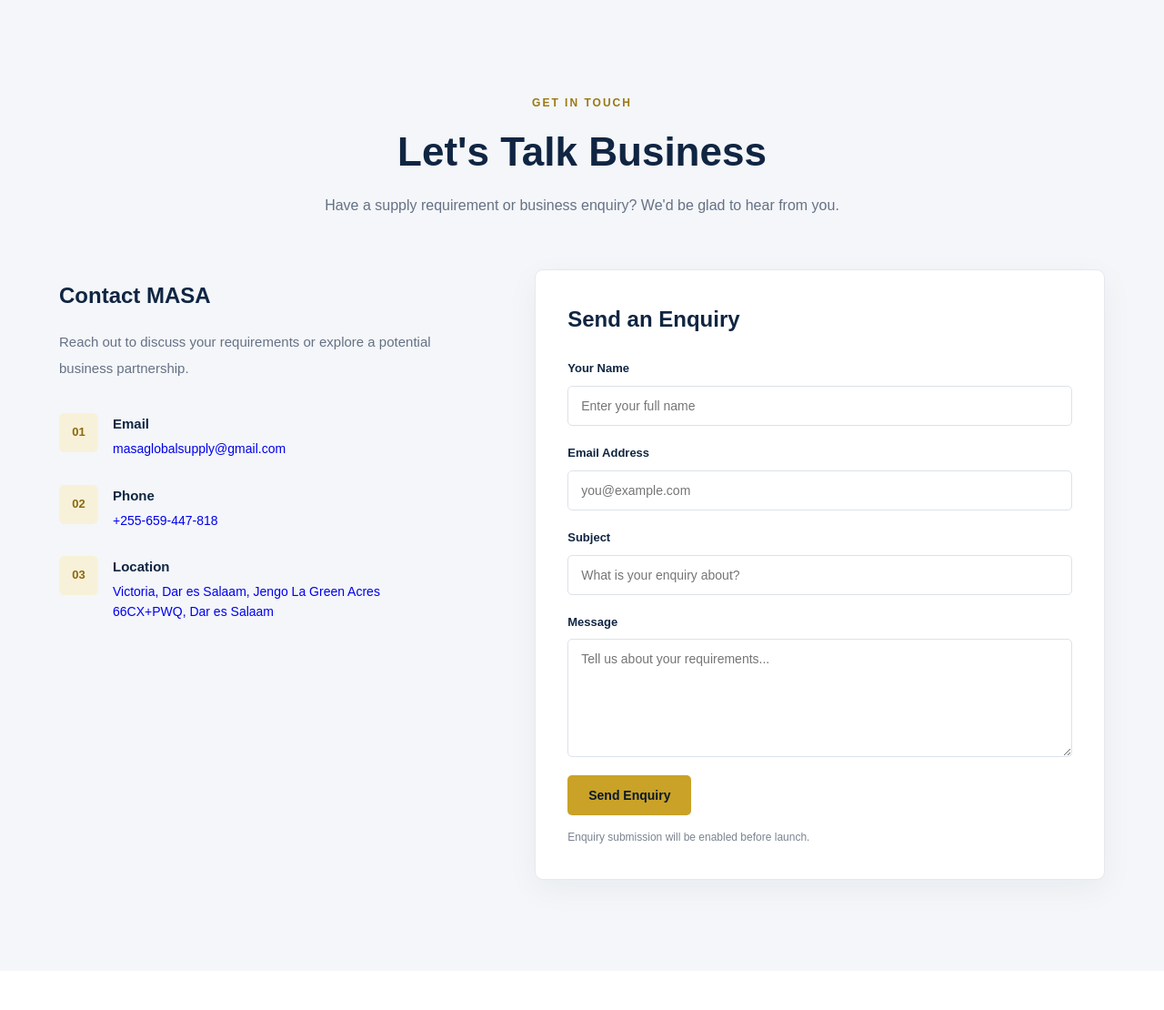
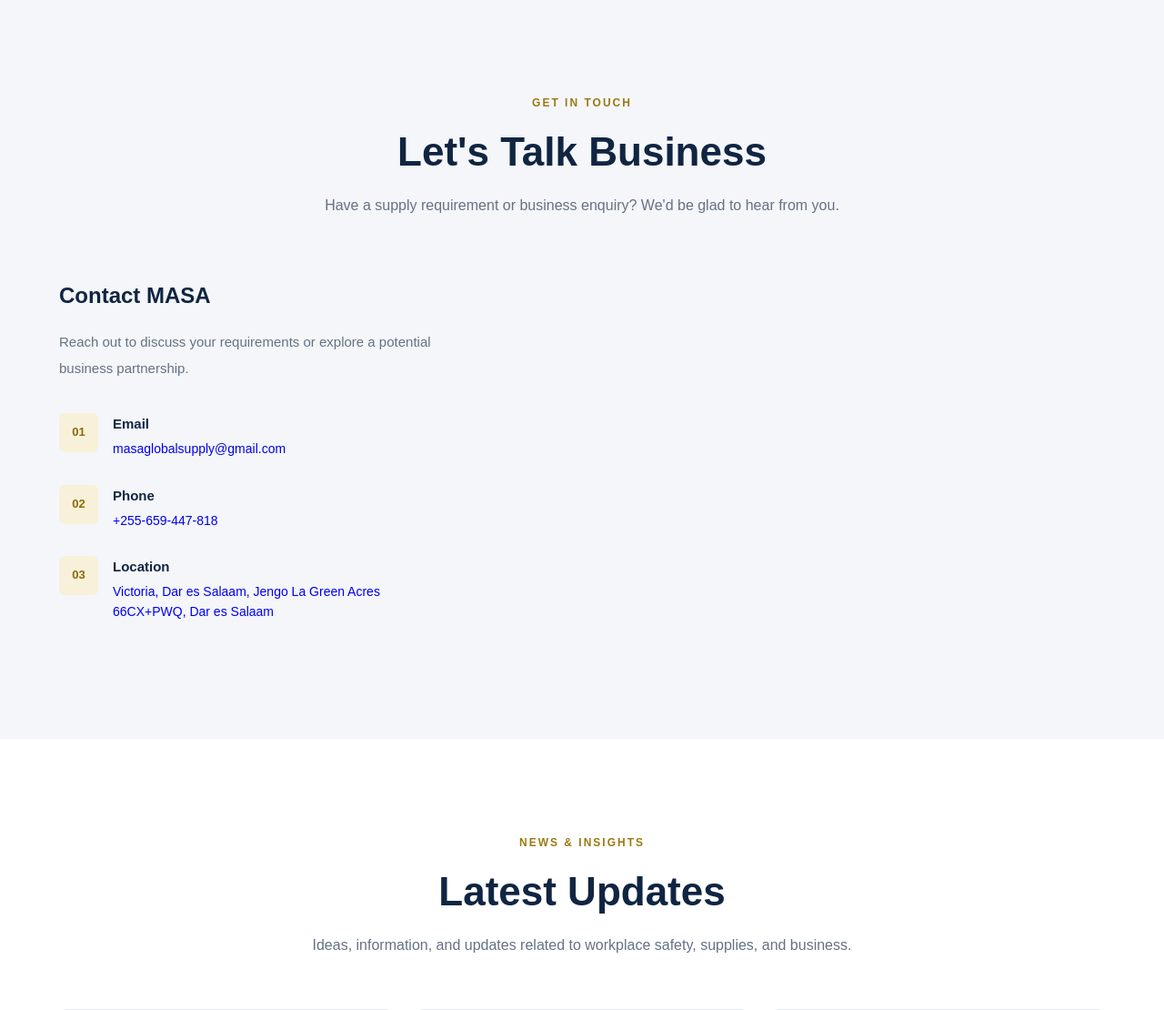
Before and after one commit to shedrackalbert768-bit/masa-global-supply-co-ltd, a Flask app: page / in a window 1280 px wide. Shown: the part 2525-3635 px from the top of the page at 91% size. Run offline with Flask 3, Linux system fonts and the light colour scheme.

Commit message:
Remove enquiry form from contact section

```diff
--- a/templates/index.html
+++ b/templates/index.html
@@ -299,67 +299,6 @@
 
                     </div>
 
-                    <!-- ENQUIRY FORM -->
-                    <form class="contact-form" action="#" method="post">
-                        <h3>Send an Enquiry</h3>
-
-                        <div class="form-group">
-                            <label for="contact-name">Your Name</label>
-
-                            <input
-                                type="text"
-                                id="contact-name"
-                                name="name"
-                                placeholder="Enter your full name"
-                                required
-                            >
-                        </div>
-
-                        <div class="form-group">
-                            <label for="contact-email">Email Address</label>
-
-                            <input
-                                type="email"
-                                id="contact-email"
-                                name="email"
-                                placeholder="you@example.com"
-                                required
-                            >
-                        </div>
-
-                        <div class="form-group">
-                            <label for="contact-subject">Subject</label>
-
-                            <input
-                                type="text"
-                                id="contact-subject"
-                                name="subject"
-                                placeholder="What is your enquiry about?"
-                                required
-                            >
-                        </div>
-
-                        <div class="form-group">
-                            <label for="contact-message">Message</label>
-
-                            <textarea
-                                id="contact-message"
-                                name="message"
-                                rows="5"
-                                placeholder="Tell us about your requirements..."
-                                required
-                            ></textarea>
-                        </div>
-
-                        <button type="submit" class="button button-gold">
-                            Send Enquiry
-                        </button>
-
-                        <p class="form-note">
-                            Enquiry submission will be enabled before launch.
-                        </p>
-                    </form>
-
                 </div>
             </div>
         </section>
```
